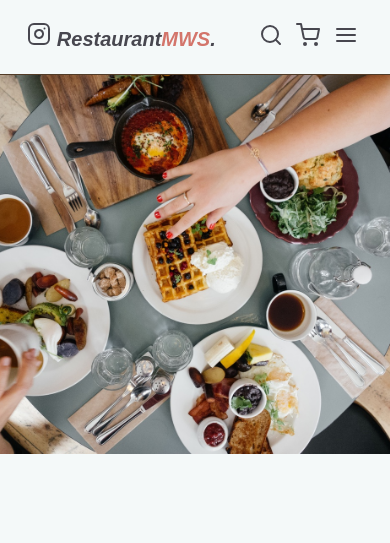
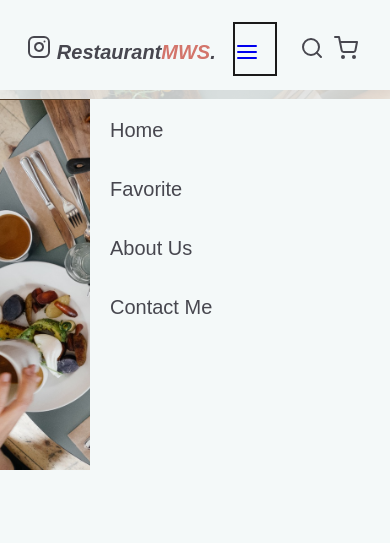
Before and after one commit to mhdwahyusiregar/restaurant-mws, a website built with webpack: page src/templates/index.html in a window 390 px wide. Both pictures are taken after a click on the link 271 px from the left and 43 px from the top of the page. Shown: the top 543 px of the page. Built offline with nearby package versions, Linux system fonts and the light colour scheme.

Commit message:
perbaikan ke 2

```diff
--- a/src/styles/main.css
+++ b/src/styles/main.css
@@ -118,7 +118,13 @@ body {
 }
 
 #hamburger-menu {
-  display: none;
+  font-size: 44px;
+  margin: auto;
+  display: block;
+  /* width: 30px; */
+
+  min-height: 44px;
+  min-width: 44px;
 }
 
 /*
@@ -358,6 +364,7 @@ footer .credit a {
 main:focus,
 h1:focus,
 h2:focus,
+a:focus,
 article:focus,
 p:focus,
 img:focus,
--- a/src/styles/responsive.css
+++ b/src/styles/responsive.css
@@ -4,31 +4,15 @@
 }
 
 @media screen and (max-width: 499px) {
-  .nav {
-    z-index: 10;
-    background-color: #fff;
-    width: 250px;
-    position: absolute;
-
-    /* This trasform moves the drawer off canvas. */
-    -webkit-transform: translate(-300px, 0);
-    transform: translate(-300px, 0);
-
-    /* Optionally, we animate the drawer. */
-    transition: transform 0.3s ease;
+  .navbar .navbar-extra {
+    display: flex;
+    justify-content: center;
+    align-items: center;
+    min-height: 44px;
+    min-width: 44px;
   }
 
-  .open {
-    -webkit-transform: translate(0, 0);
-    transform: translate(0, 0);
-  }
-
-  .nav__item {
-    display: list-item;
-    border-bottom: 1px solid #e0e0e0;
-    width: 100%;
-    text-align: left;
-  }
+  /* display: inline-block; */
 }
 
 @media screen and (min-width: 455px) {
@@ -150,6 +134,8 @@
     margin: 1.5rem;
     padding: 0.5rem;
     font-size: 2rem;
+    min-height: 44px;
+    min-width: 44px;
   }
 
   .navbar .navbar-nav a::after {
@@ -159,7 +145,14 @@
   .navbar .navbar-nav a:hover::after {
     transform: scaleX(0.2);
   }
+
   .hero {
-    margin-top: 7.4rem;
+    margin-top: 9rem;
   }
 }
+
+@media (min-width: 1001px) {
+  #hamburger-menu {
+    display: none;
+  }
+}
--- a/src/templates/index.html
+++ b/src/templates/index.html
@@ -42,6 +42,16 @@
         ><i data-feather="instagram"></i> Restaurant<span>MWS</span>.</a
       >
 
+      <a
+        tabindex="0"
+        href="#"
+        id="hamburger-menu"
+        aria-label="hamburger menu"
+        class="custom-svg"
+      >
+        <i data-feather="menu"></i
+      ></a>
+
       <div class="navbar-nav">
         <a tabindex="0" href="#">Home</a>
         <a tabindex="0" href="#">Favorite</a>
@@ -60,14 +70,6 @@
         ></a>
         <a tabindex="0" href="#" id="shopping-cart" aria-label="shopping-cart">
           <i data-feather="shopping-cart"></i
-        ></a>
-        <a
-          tabindex="0"
-          href="#"
-          id="hamburger-menu"
-          aria-label="hamburger menu"
-        >
-          <i data-feather="menu"></i
         ></a>
       </div>
     </nav>
```
